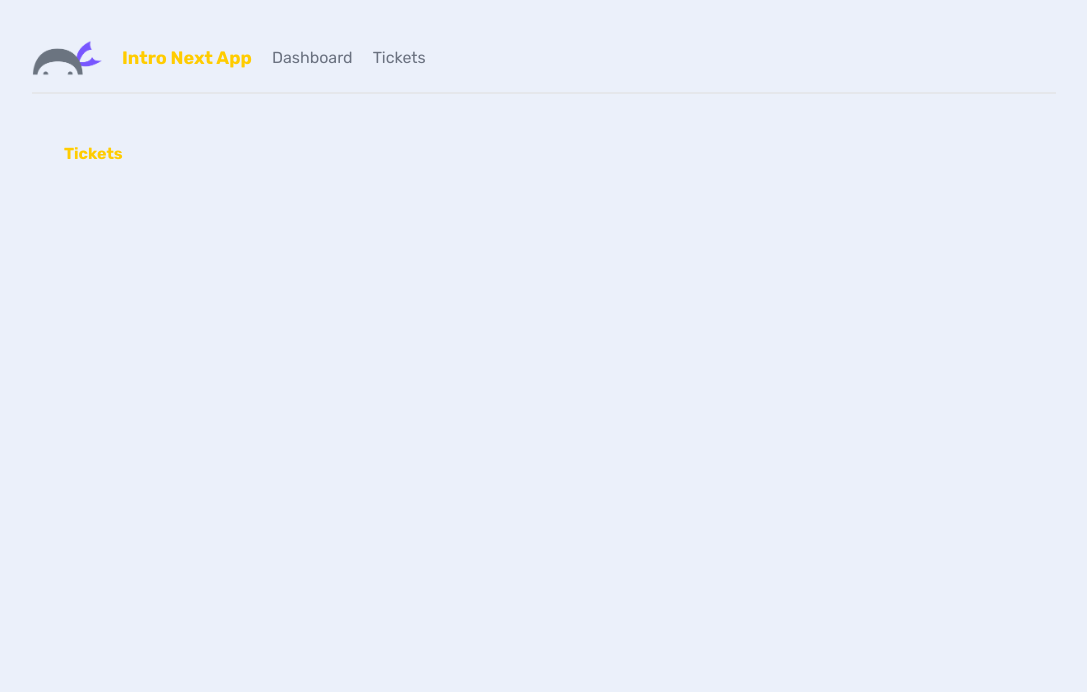
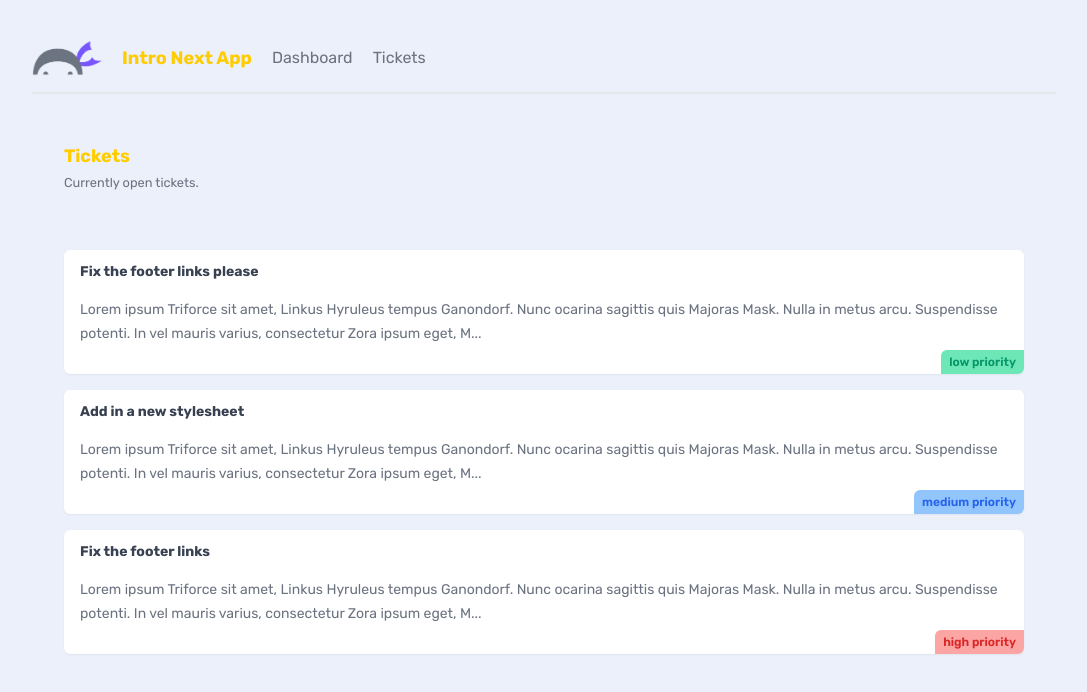
Before and after one commit to TandohAnthonyNwiAckah/intro-next-app, a Next.js app: page /tickets in a window 1280 px wide. Shown: the top 692 px of the page, without its empty margins (96-1183 px from the left). Built offline with nearby package versions, Linux system fonts and the light colour scheme; data requests are answered from the project's data file.

Commit message:
commit fetching and revalidating data.

```diff
--- /dev/null
+++ b/_data/db.json
@@ -0,0 +1,25 @@
+{
+    "tickets": [
+      {
+        "id": "1",
+        "title": "Fix the footer links please",
+        "body": "Lorem ipsum Triforce sit amet, Linkus Hyruleus tempus Ganondorf. Nunc ocarina sagittis quis Majoras Mask. Nulla in metus arcu. Suspendisse potenti. In vel mauris varius, consectetur Zora ipsum eget, Master Sword porttitor urna. Fusce elementum urna elit, eget eleifend velit consectetur eget. Integer vel lobortis ipsum, vitae auctor Ocarina of Time. Donec sed urna dapibus, interdum magna a, eleifend magna. Curabitur tincidunt enim a neque volutpat. Phasellus auctor magna vel nunc pretium, ut volutpat justo tristique. Pellentesque cursus convallis mauris, in tempus enim tincidunt vitae.",
+        "priority": "low",
+        "user_email": "john.doe@tanacom.io"
+      },
+      {
+        "id": "2",
+        "title": "Add in a new stylesheet",
+        "body": "Lorem ipsum Triforce sit amet, Linkus Hyruleus tempus Ganondorf. Nunc ocarina sagittis quis Majoras Mask. Nulla in metus arcu. Suspendisse potenti. In vel mauris varius, consectetur Zora ipsum eget, Master Sword porttitor urna. Fusce elementum urna elit, eget eleifend velit consectetur eget. Integer vel lobortis ipsum, vitae auctor Ocarina of Time. Donec sed urna dapibus, interdum magna a, eleifend magna. Curabitur tincidunt enim a neque volutpat. Phasellus auctor magna vel nunc pretium, ut volutpat justo tristique. Pellentesque cursus convallis mauris, in tempus enim tincidunt vitae.",
+        "priority": "medium",
+        "user_email": "jane.doe@tanacom.io"
+      },
+      {
+        "id": "3",
+        "title": "Fix the footer links",
+        "body": "Lorem ipsum Triforce sit amet, Linkus Hyruleus tempus Ganondorf. Nunc ocarina sagittis quis Majoras Mask. Nulla in metus arcu. Suspendisse potenti. In vel mauris varius, consectetur Zora ipsum eget, Master Sword porttitor urna. Fusce elementum urna elit, eget eleifend velit consectetur eget. Integer vel lobortis ipsum, vitae auctor Ocarina of Time. Donec sed urna dapibus, interdum magna a, eleifend magna. Curabitur tincidunt enim a neque volutpat. Phasellus auctor magna vel nunc pretium, ut volutpat justo tristique. Pellentesque cursus convallis mauris, in tempus enim tincidunt vitae.",
+        "priority": "high",
+        "user_email": "tony@tanacom.io"
+      }
+    ]
+  }
--- /dev/null
+++ b/app/tickets/TicketList.jsx
@@ -0,0 +1,35 @@
+
+async function getTickets() {
+    const res = await fetch('http://localhost:4000/tickets', {
+      next: {
+        revalidate: 0 // use 0 to opt out of using cache
+      }
+    })
+
+    return res.json()
+  }
+
+
+  const TicketList  = async () => {
+
+    const tickets = await getTickets()
+
+    return (
+      <>
+        {tickets.map((ticket) => (
+          <div key={ticket.id} className="card my-5">
+            <h3>{ticket.title}</h3>
+            <p>{ticket.body.slice(0, 200)}...</p>
+            <div className={`pill ${ticket.priority}`}>
+              {ticket.priority} priority
+            </div>
+          </div>
+        ))}
+        {tickets.length === 0 && (
+          <p className="text-center">There are no open tickets, yay!</p>
+        )}
+      </>
+    )
+}
+
+  export default TicketList;
--- a/app/tickets/page.jsx
+++ b/app/tickets/page.jsx
@@ -1,7 +1,19 @@
-export default function Tickets() {
+import TicketList from "./TicketList";
+
+const Tickets = () => {
   return (
     <main>
+      <nav>
+        <div>
           <h2>Tickets</h2>
+          <p><small>Currently open tickets.</small></p>
+        </div>
+      </nav>
+
+      <TicketList />
+
     </main>
   )
 }
+
+export default Tickets;
```
Lines whose indentation alone changed are shown as unchanged.
